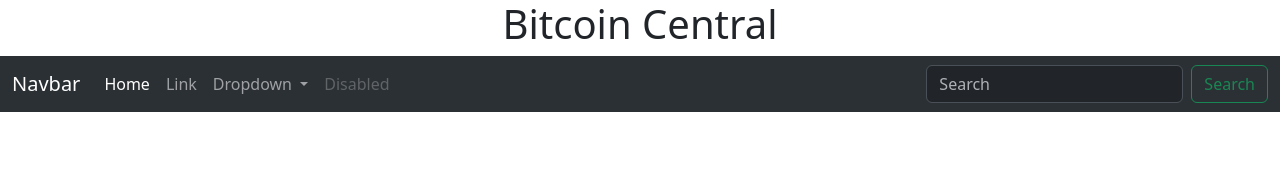
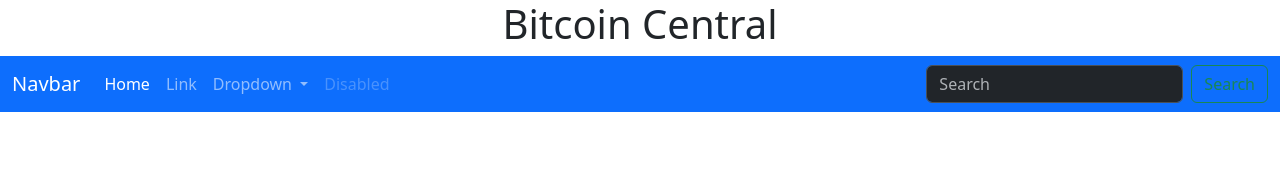
Before and after one commit to danyventura/Bitcoin-Central, a plain HTML site: page index.html in a window 1280 px wide. Shown: the top 186 px of the page. Drawn offline with Linux system fonts and the light colour scheme.

Commit message:
changed the color to blue

```diff
--- a/index.html
+++ b/index.html
@@ -12,7 +12,7 @@
   <body>
     <h1>Bitcoin Central</h1>
     <!-- NAV -->
-    <nav class="navbar navbar-expand-lg bg-body-tertiary" data-bs-theme="dark">
+    <nav class="navbar navbar-expand-lg bg-primary" data-bs-theme="dark">
       <div class="container-fluid">
         <a class="navbar-brand" href="#">Navbar</a>
         <button class="navbar-toggler" type="button" data-bs-toggle="collapse" data-bs-target="#navbarSupportedContent" aria-controls="navbarSupportedContent" aria-expanded="false" aria-label="Toggle navigation">
```
